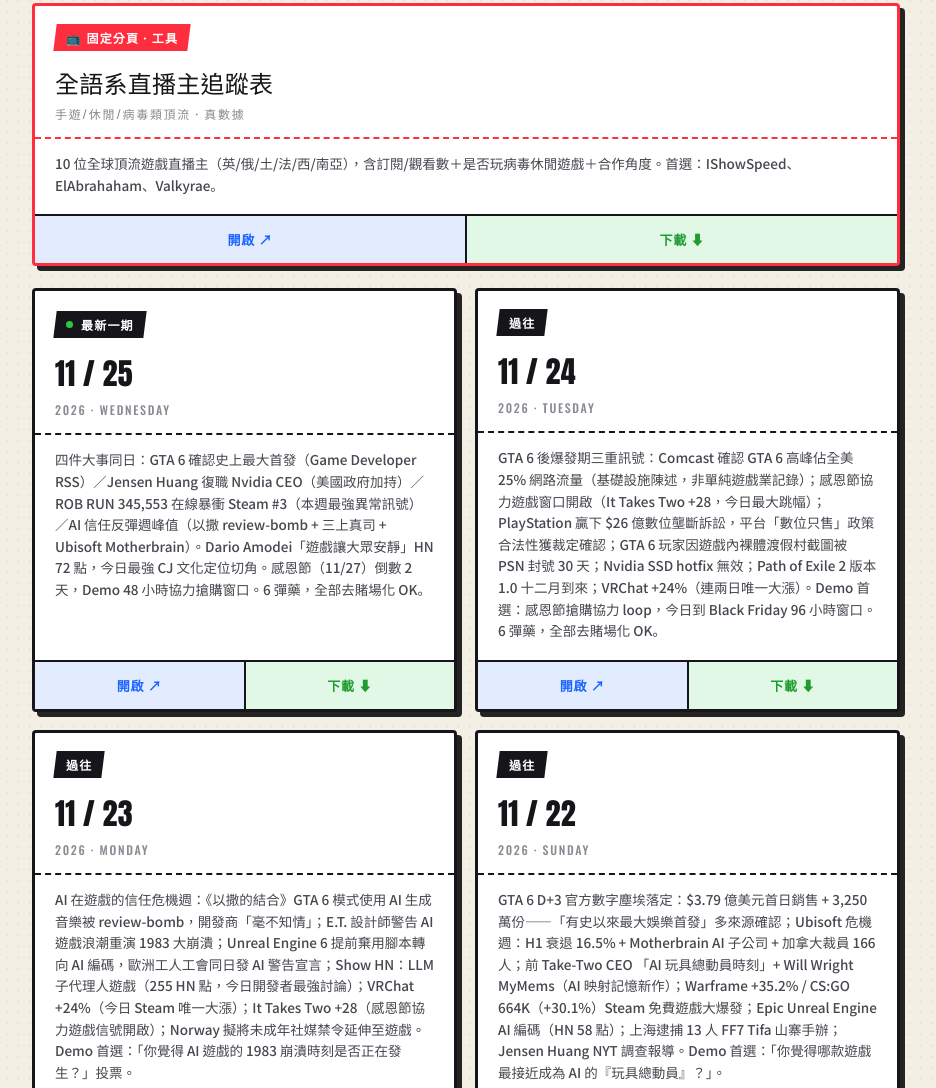
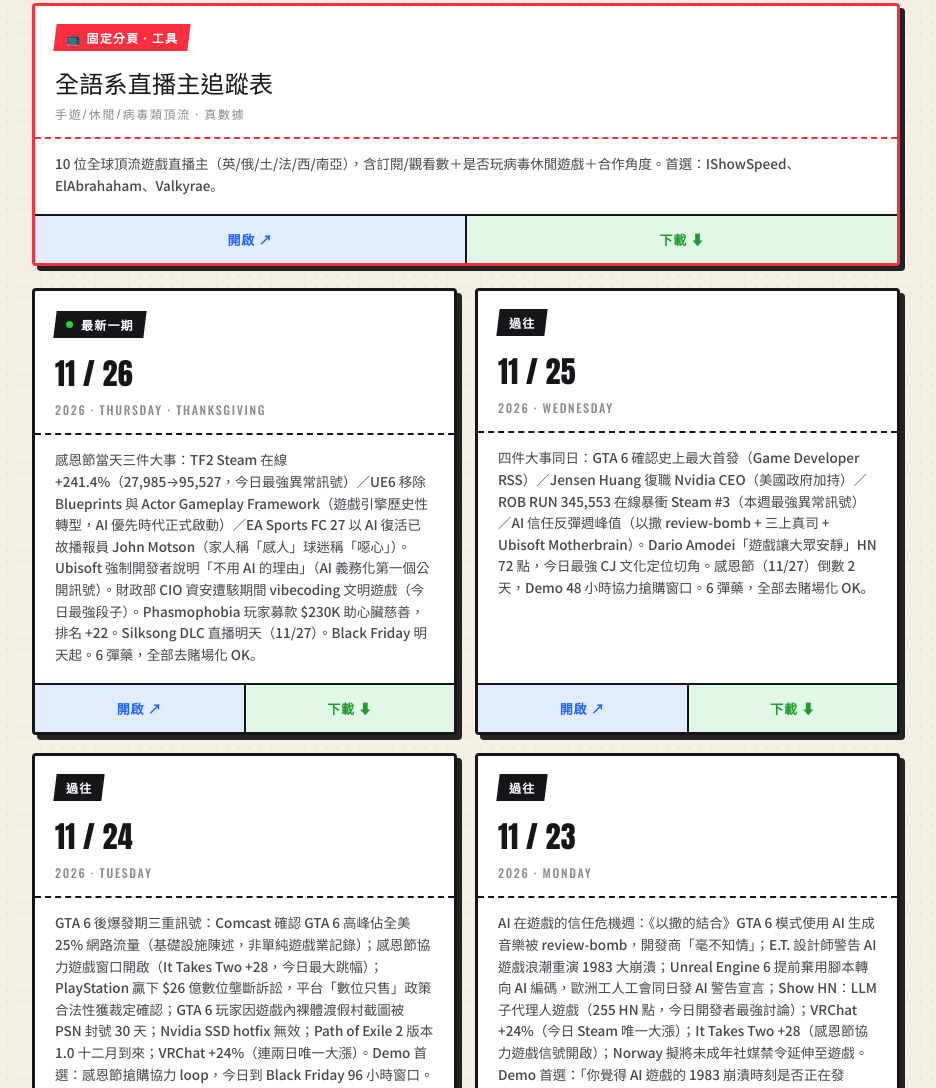
Before and after one commit to pizzacatkkkkk/gamegen-daily, a plain HTML site: page index.html in a window 1280 px wide. Shown: the part 632-1720 px from the top of the page, without its empty margins (174-1110 px from the left). Drawn offline with nearby package versions, Linux system fonts and the light colour scheme.

Commit message:
daily 2026-11-26 09:22:56

```diff
--- a/index.html
+++ b/index.html
@@ -116,6 +116,19 @@
       <div class="card">
         <div class="top">
           <span class="datebadge"><span class="dot"></span><span>最新一期</span></span>
+          <div class="big disp">11 / 26</div>
+          <div class="wk">2026 · Thursday · Thanksgiving</div>
+        </div>
+        <div class="desc">感恩節當天三件大事：TF2 Steam 在線 +241.4%（27,985→95,527，今日最強異常訊號）／UE6 移除 Blueprints 與 Actor Gameplay Framework（遊戲引擎歷史性轉型，AI 優先時代正式啟動）／EA Sports FC 27 以 AI 復活已故播報員 John Motson（家人稱「感人」球迷稱「噁心」）。Ubisoft 強制開發者說明「不用 AI 的理由」（AI 義務化第一個公開訊號）。財政部 CIO 資安遭駭期間 vibecoding 文明遊戲（今日最強段子）。Phasmophobia 玩家募款 $230K 助心臟慈善，排名 +22。Silksong DLC 直播明天（11/27）。Black Friday 明天起。6 彈藥，全部去賭場化 OK。</div>
+        <div class="btns">
+          <a class="open" href="GameGen_遊戲時事日報_2026-11-26.html" target="_blank">開啟 ↗</a>
+          <a class="dl" href="GameGen_遊戲時事日報_2026-11-26.html" download>下載 ⬇</a>
+        </div>
+      </div>
+
+      <div class="card">
+        <div class="top">
+          <span class="datebadge"><span>過往</span></span>
           <div class="big disp">11 / 25</div>
           <div class="wk">2026 · Wednesday</div>
         </div>
```
